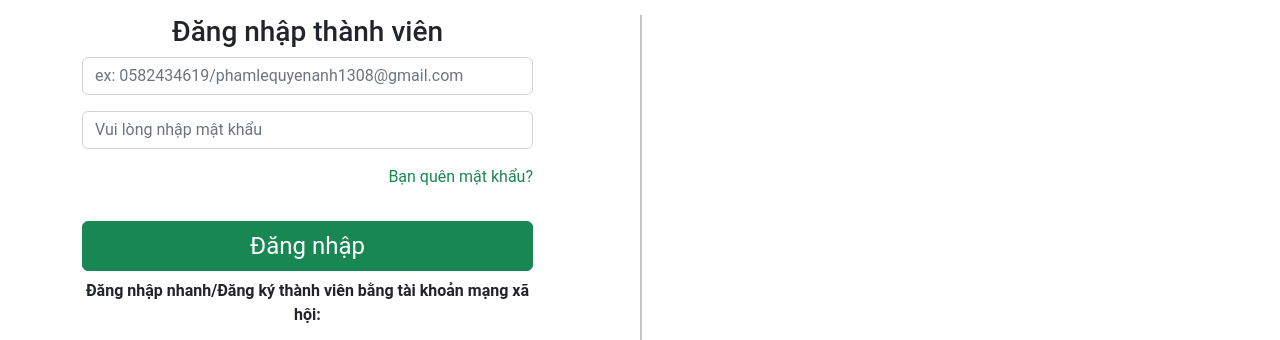
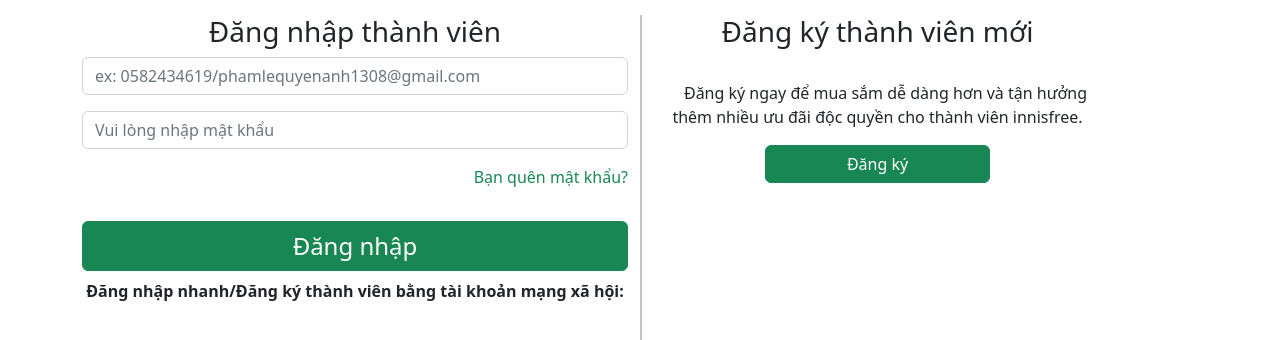
Before and after one commit to anhkon-203/Assignment_Anhplqph27863, a plain HTML site: page FormLogin.html in a window 1280 px wide. Shown: the part 80-420 px from the top of the page. Drawn offline with nearby package versions, Linux system fonts and the light colour scheme.

Commit message:
fix vo giao dien

```diff
--- a/FormLogin.css
+++ b/FormLogin.css
@@ -1,13 +1,5 @@
-#username{
-    border: none;
-}
-#password{
-    border: none;
-}body{
-    margin: 0;
-    padding: 0;
-    font-family: 'Roboto', sans-serif;
-}
+
+
 /*Tạo đường thẳng cho mốc thời gian*/
 .timeline:before{
     content: '';
--- a/FormLogin.html
+++ b/FormLogin.html
@@ -21,7 +21,7 @@
   <div class="container">
     <div class="timeline ">
       <div class="row">
-        <div class="col-5 text-center me-5">
+        <div class="col-6 text-center ">
           <h3>Đăng nhập thành viên</h3>
           <div class="input-group mb-3">
             <input type="text" class="form-control" placeholder="ex: 0582434619/phamlequyenanh1308@gmail.com"
@@ -75,7 +75,7 @@
 
         </div>
 
-        <div class="col-6 text-center ms-5">
+        <div class=" col-5 text-center ">
           <h3>Đăng ký thành viên mới</h3>
           <br>
           <span class="ms-3">Đăng ký ngay để mua sắm dễ dàng hơn và tận hưởng thêm nhiều ưu đãi độc quyền cho thành viên innisfree.</span>
```
